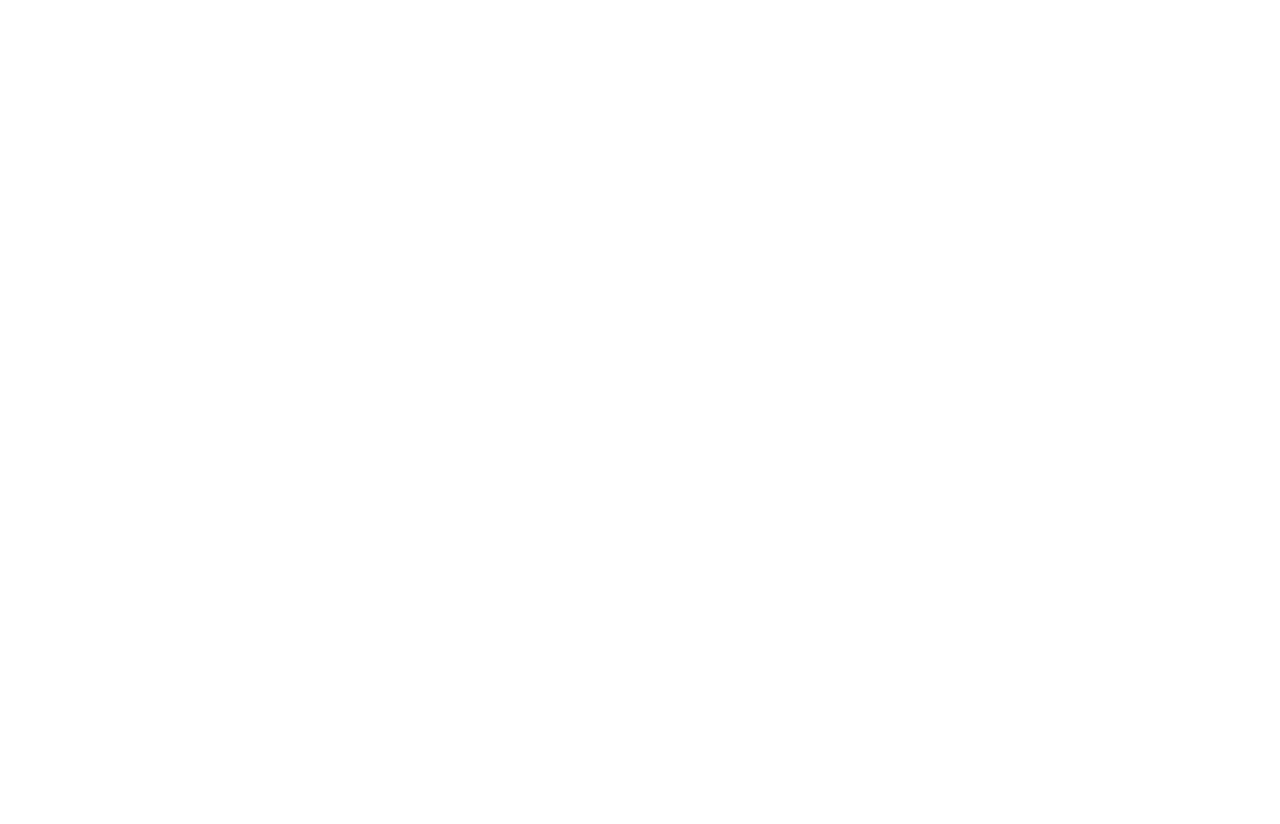
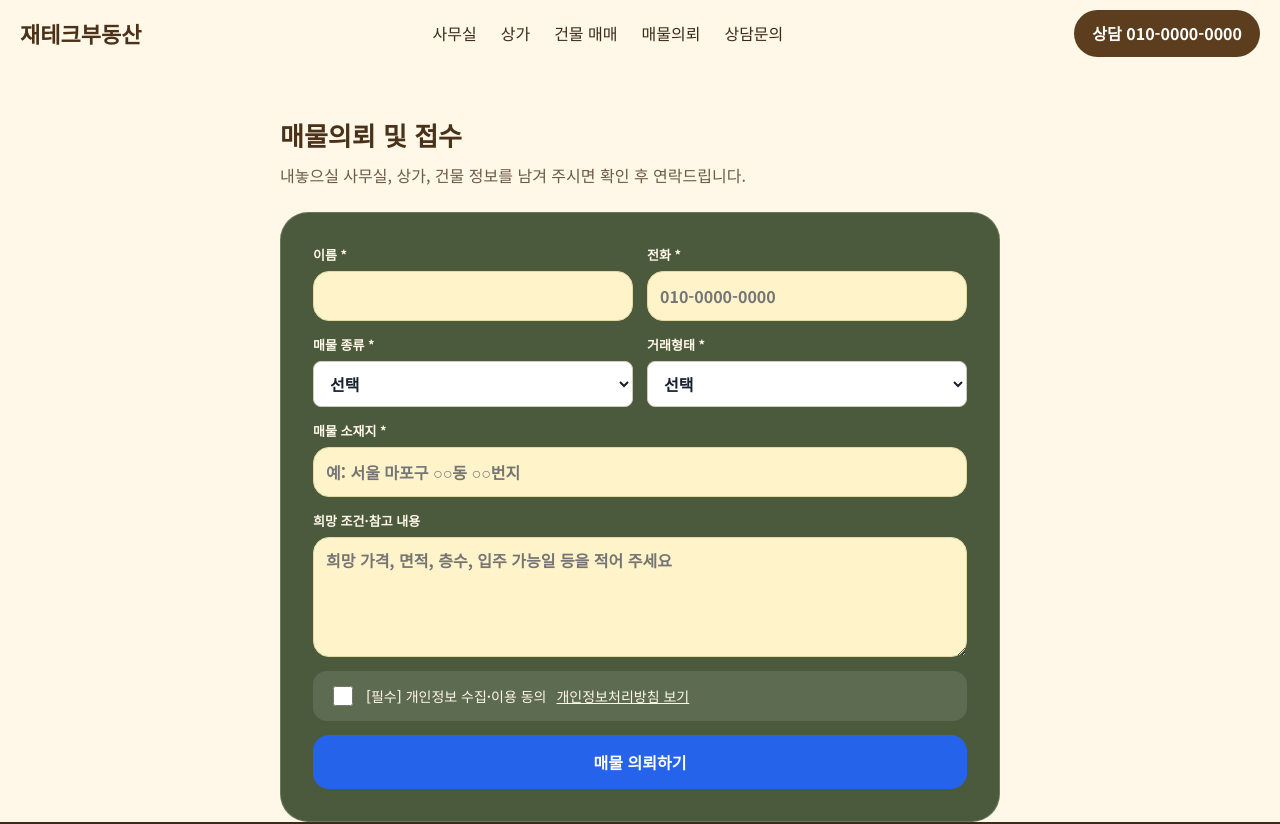
Before and after one commit to sisalang1992-design/Jaetech-Realestate, a Next.js app: page /request in a window 1280 px wide. Before the commit this address had no page. Shown: the top 824 px of the page. Before the commit the page ends 800 px from the top, so only its background shows below. Built offline with nearby package versions, Linux system fonts and the light colour scheme.

Commit message:
Add files via upload

```diff
--- a/app/layout.js
+++ b/app/layout.js
@@ -20,7 +20,7 @@ export default function RootLayout({ children }) {
         <script type="application/ld+json" dangerouslySetInnerHTML={{ __html: JSON.stringify(ld) }} />
         <header className="hd"><div className="in">
           <a className="logo" href="/">{site.name}</a>
-          <nav className="nav"><a href="/office">사무실</a><a href="/store">상가</a><a href="/building">건물 매매</a><a href="/#consult">상담문의</a></nav>
+          <nav className="nav"><a href="/office">사무실</a><a href="/store">상가</a><a href="/building">건물 매매</a><a href="/request">매물의뢰</a><a href="/#consult">상담문의</a></nav>
           <a className="btn" href={tel}>상담 {site.phone}</a>
         </div></header>
         {children}
--- a/app/privacy/page.js
+++ b/app/privacy/page.js
@@ -7,9 +7,9 @@ export default function Privacy() {
       <h1>개인정보처리방침</h1>
       <p>{site.name}(이하 "사무소")은 상담 문의를 처리하기 위해 아래와 같이 개인정보를 처리합니다.</p>
       <h2>1. 수집하는 개인정보 항목</h2>
-      <p>필수: 이름, 전화번호 / 선택: 이메일, 상담 문의 내용. 홈페이지 상담 신청 양식을 통해 수집합니다.</p>
+      <p>필수: 이름, 전화번호 / 선택: 이메일, 상담 문의 내용. 매물 의뢰 시에는 매물 종류, 거래형태, 소재지, 희망 조건을 함께 받습니다. 홈페이지 상담 신청·매물 의뢰 양식을 통해 수집합니다.</p>
       <h2>2. 수집·이용 목적</h2>
-      <p>매물 상담 및 문의 응대, 조건에 맞는 매물 안내.</p>
+      <p>매물 상담 및 문의 응대, 조건에 맞는 매물 안내, 매물 의뢰 접수 및 확인.</p>
       <h2>3. 보유 및 이용 기간</h2>
       <p>[상담 처리 완료 후 ○년 — 사무소 기준에 맞게 수정] 보유 후 지체 없이 파기합니다. 정보주체가 삭제를 요청하면 지체 없이 파기합니다.</p>
       <h2>4. 제3자 제공</h2>
--- /dev/null
+++ b/app/request/page.js
@@ -0,0 +1,11 @@
+import RequestForm from "../../components/RequestForm";
+export const metadata = { title: "매물의뢰 및 접수", description: "사무실, 상가, 건물 매물을 내놓으실 분은 간단한 정보를 남겨 주세요. 확인 후 연락드립니다." };
+export default function Request() {
+  return (
+    <main className="in"><div className="rq">
+      <h1 className="pt" style={{ marginBottom: 8 }}>매물의뢰 및 접수</h1>
+      <p>내놓으실 사무실, 상가, 건물 정보를 남겨 주시면 확인 후 연락드립니다.</p>
+      <RequestForm />
+    </div></main>
+  );
+}
--- /dev/null
+++ b/components/RequestForm.js
@@ -0,0 +1,37 @@
+"use client";
+import { useState } from "react";
+import { db } from "../lib/db";
+export default function RequestForm() {
+  const [st, setSt] = useState({ busy: false, msg: "", err: false });
+  async function submit(e) {
+    e.preventDefault();
+    const form = e.target, f = new FormData(form), v = k => String(f.get(k) || "").trim();
+    if (v("website")) return;
+    if (!/^[0-9+\-\s]{8,20}$/.test(v("phone"))) { setSt({ busy: false, msg: "전화번호를 숫자로 정확히 입력해 주세요.", err: true }); return; }
+    try { if (Date.now() - Number(localStorage.getItem("consultAt") || 0) < 60000) { setSt({ busy: false, msg: "잠시 후 다시 시도해 주세요.", err: true }); return; } } catch (x) {}
+    setSt({ busy: true, msg: "", err: false });
+    const message = `[매물의뢰] 종류: ${v("kind")} / 거래형태: ${v("deal")} / 소재지: ${v("addr")}` + (v("note") ? `\n${v("note")}` : "");
+    const { error } = await db.from("inquiries").insert({ name: v("name"), phone: v("phone"), email: null, message: message.slice(0, 2000), consent: true });
+    if (error) { setSt({ busy: false, msg: "접수에 실패했습니다. 전화로 문의해 주세요.", err: true }); return; }
+    try { localStorage.setItem("consultAt", String(Date.now())); } catch (x) {}
+    form.reset(); setSt({ busy: false, msg: "접수되었습니다. 확인 후 연락드리겠습니다.", err: false });
+  }
+  return (
+    <form className="fc" onSubmit={submit}>
+      <div className="r2">
+        <label>이름 *<input name="name" type="text" required maxLength={50} autoComplete="name" /></label>
+        <label>전화 *<input name="phone" type="tel" required maxLength={20} placeholder="010-0000-0000" autoComplete="tel" /></label>
+      </div>
+      <div className="r2">
+        <label>매물 종류 *<select name="kind" required defaultValue=""><option value="" disabled>선택</option><option>사무실</option><option>상가</option><option>건물</option><option>기타</option></select></label>
+        <label>거래형태 *<select name="deal" required defaultValue=""><option value="" disabled>선택</option><option>매매</option><option>전세</option><option>월세</option></select></label>
+      </div>
+      <label>매물 소재지 *<input name="addr" type="text" required maxLength={150} placeholder="예: 서울 마포구 ○○동 ○○번지" /></label>
+      <label>희망 조건·참고 내용<textarea name="note" maxLength={1500} placeholder="희망 가격, 면적, 층수, 입주 가능일 등을 적어 주세요" /></label>
+      <input className="hp" name="website" tabIndex={-1} autoComplete="off" aria-hidden="true" />
+      <label className="cons"><input name="consent" type="checkbox" required />[필수] 개인정보 수집·이용 동의 <a href="/privacy" target="_blank">개인정보처리방침 보기</a></label>
+      <button className="sub" type="submit" disabled={st.busy}>{st.busy ? "보내는 중…" : "매물 의뢰하기"}</button>
+      {st.msg && <p className={"fm" + (st.err ? " er" : "")} role="status">{st.msg}</p>}
+    </form>
+  );
+}
--- a/public/home.css
+++ b/public/home.css
@@ -61,3 +61,16 @@ body{background:#FFF7E8;color:#3B2A1A}
 .ft a{text-decoration:underline}
 .prv h1{margin:32px 0 8px}.prv h2{font-size:18px;margin:26px 0 6px}.prv p,.prv li{line-height:1.8}
 @media(max-width:860px){.cs .in,.r2{grid-template-columns:1fr}.card .ci img,.ci .ph{height:220px}}
+.hero2{padding-bottom:130px}
+.quick{position:relative;z-index:2;margin-top:-72px}
+.quick .in{display:grid;grid-template-columns:repeat(4,1fr);gap:16px;max-width:1100px}
+.qc{background:#fff;border-radius:24px;padding:24px;display:flex;justify-content:space-between;align-items:center;gap:12px;box-shadow:0 10px 30px rgba(92,61,30,.14);transition:transform .15s}
+.qc:hover{transform:translateY(-3px)}
+.qc b{display:block;font-size:21px;line-height:1.3;color:#3B2A1A}
+.qc span{display:block;margin-top:6px;font-size:13px;font-weight:500;color:#6B5A44}
+.qc.req{background:#5C3D1E}.qc.req b{color:#fff}.qc.req span{color:#E8D5B5}
+.rq{max-width:720px;margin:0 auto;padding:48px 0 0}
+.rq .fc{background:#4B5A3C}
+.rq p{color:#6B5A44;margin:0 0 24px}
+@media(max-width:860px){.quick .in{grid-template-columns:repeat(2,1fr)}.qc{flex-direction:column-reverse;align-items:flex-start;padding:18px}.qc b{font-size:18px}}
+@media(prefers-reduced-motion:reduce){.qc{transition:none}.qc:hover{transform:none}}
```
Also changed, not shown: app/page.js (+8 -2 lines), components/Icons.js (added, +18 -0 lines).
